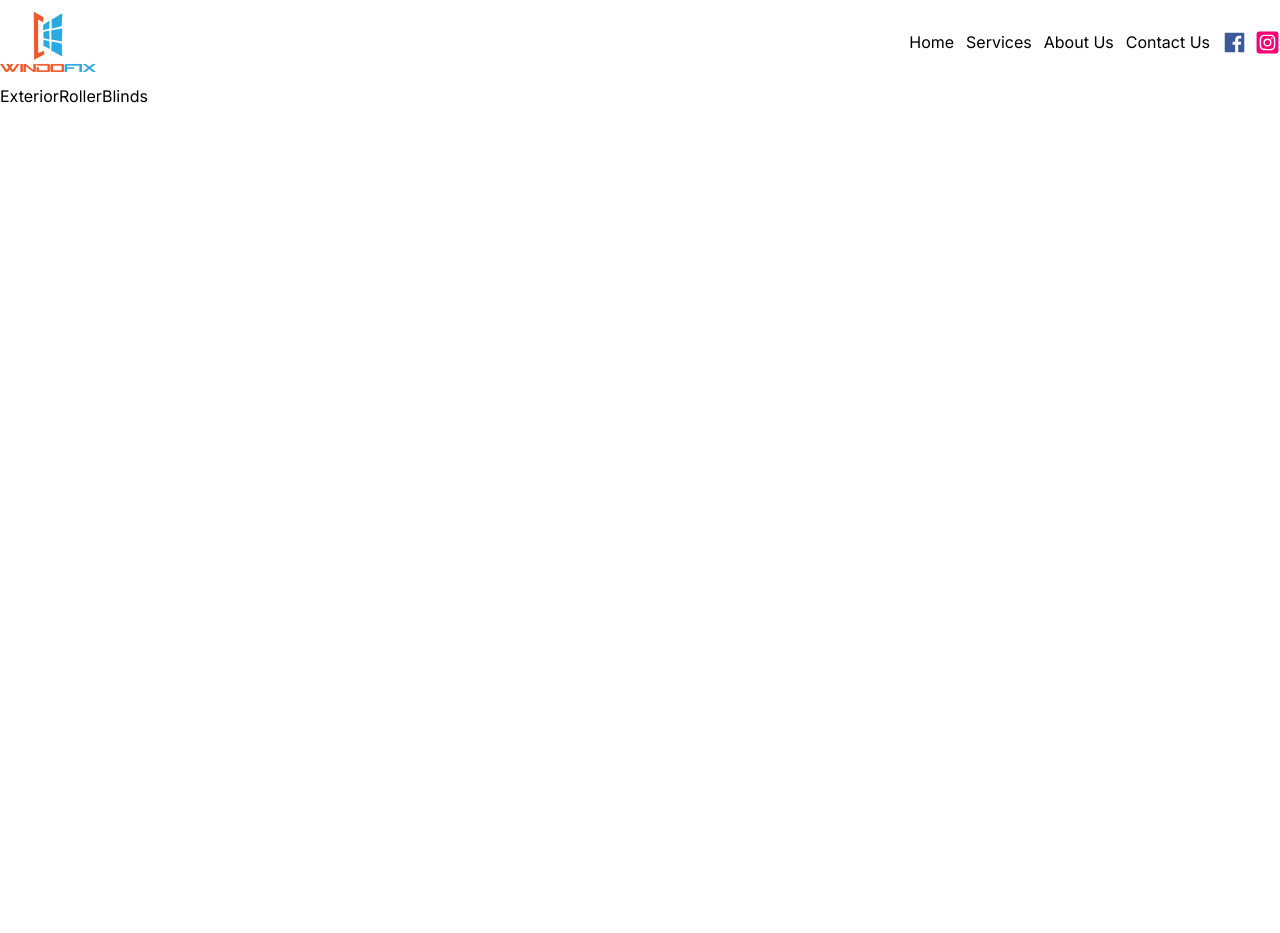
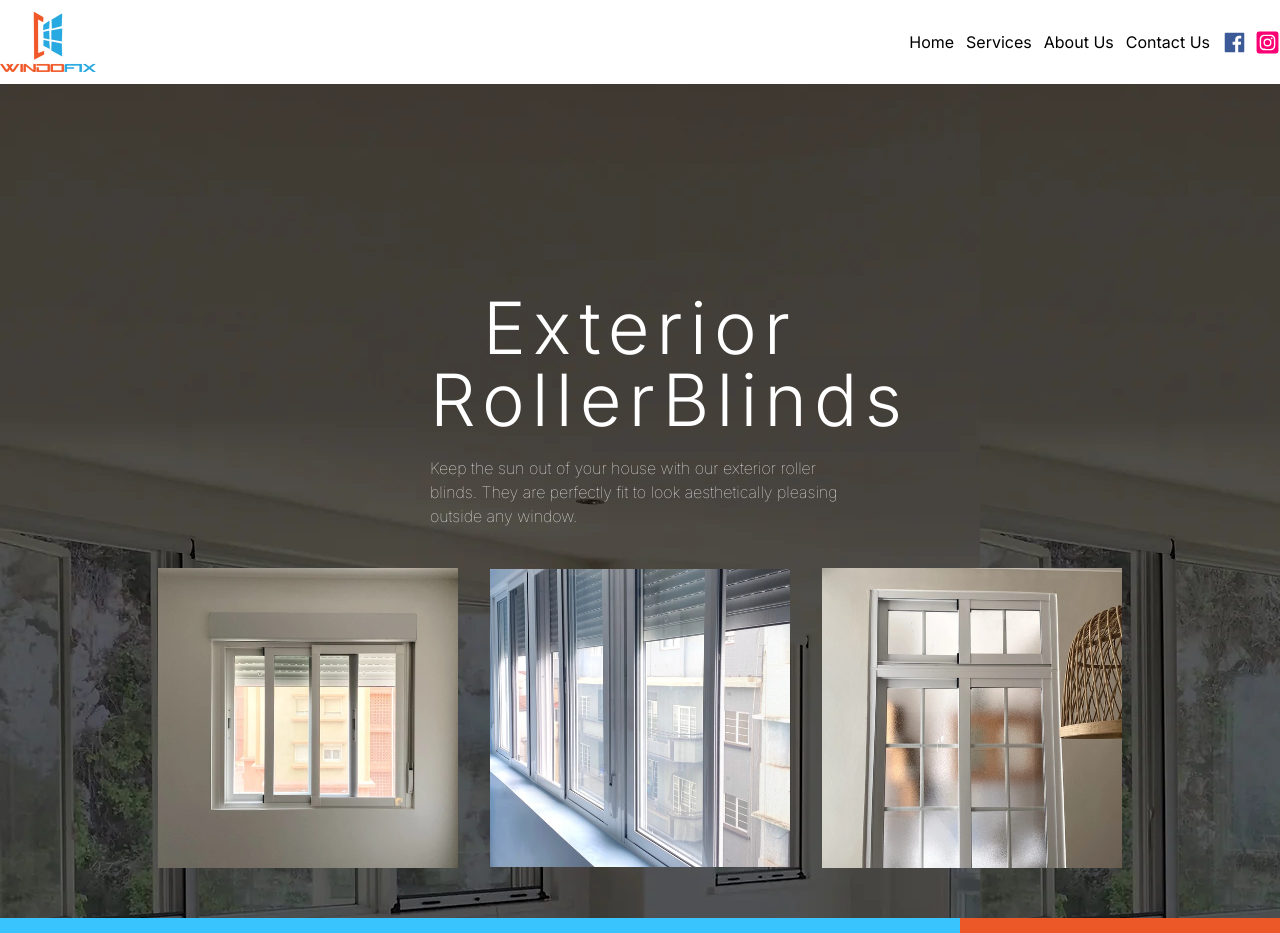
Before and after one commit to ElAndy94/windowfix, a Next.js app: page /exterior-roller-blinds in a window 1280 px wide. Shown: the top 933 px of the page. Before the commit the page ends 800 px from the top, so only its background shows below. Built offline with nearby package versions, Linux system fonts and the light colour scheme.

Commit message:
creating the EXTERIOR ROLLER BLINDS page

```diff
--- a/app/exterior-roller-blinds/page.tsx
+++ b/app/exterior-roller-blinds/page.tsx
@@ -1,5 +1,65 @@
+import Image from "next/image";
+import FooterPage from "../components/footer/page";
+import { Metadata } from "next";
+
+export const metadata: Metadata = {
+  title: "Exterior RollerBlinds",
+  description: `Keep the sun out of your house with our exterior roller blinds. They are perfectly fit to look aesthetically pleasing outside any window.`,
+};
+
 const ExteriorRollerBlinds = () => {
-  return <div>ExteriorRollerBlinds</div>;
+  return (
+    <section className="mx-auto text-center text-white  md:h-screen">
+      <div
+        style={{
+          backgroundImage: 'url("/assets/windows5.webp")',
+          background:
+            ' url("/assets/windows5.webp") center center cover no-repeat fixed',
+          paddingBottom: "50px",
+        }}
+      >
+        <div className="pt-24">
+          <div className="mb md:w-[420px] mx-auto">
+            <h1 className="md:text-7xl text-4xl tracking-widest font-light pt-28">
+              Exterior RollerBlinds
+            </h1>
+            <p className="mt-5 mx-auto font-thin md:text-left text-center">
+              Keep the sun out of your house with our exterior roller blinds.
+              They are perfectly fit to look aesthetically pleasing outside any
+              window.
+            </p>
+          </div>
+          <div className="flex flex-col md:flex-row items-center justify-center md:gap-8 gap-4 mt-10">
+            <div>
+              <Image
+                src="/assets/windows2.webp"
+                alt="picture of window"
+                width={300}
+                height={300}
+              />
+            </div>
+            <div>
+              <Image
+                src="/assets/windows3.webp"
+                alt="picture of window"
+                width={300}
+                height={300}
+              />
+            </div>
+            <div>
+              <Image
+                src="/assets/windows4.webp"
+                alt="picture of window"
+                width={300}
+                height={300}
+              />
+            </div>
+          </div>
+        </div>
+      </div>
+      <FooterPage />
+    </section>
+  );
 };
 
 export default ExteriorRollerBlinds;
```
